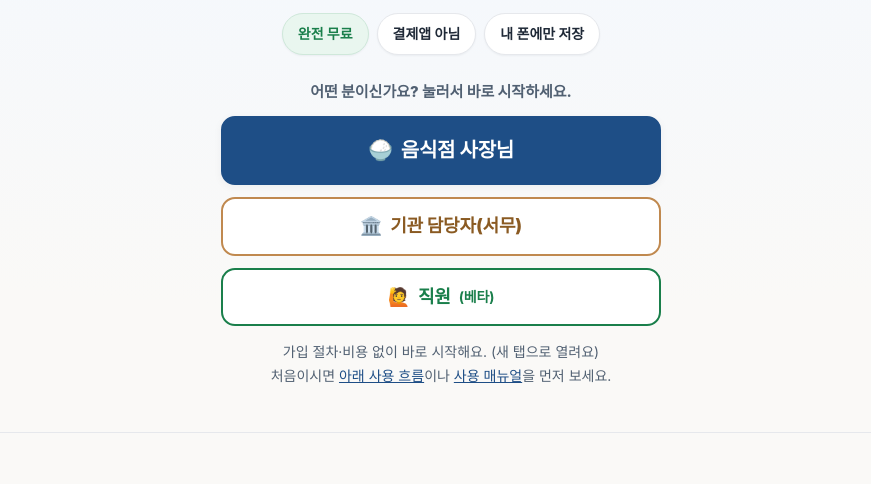
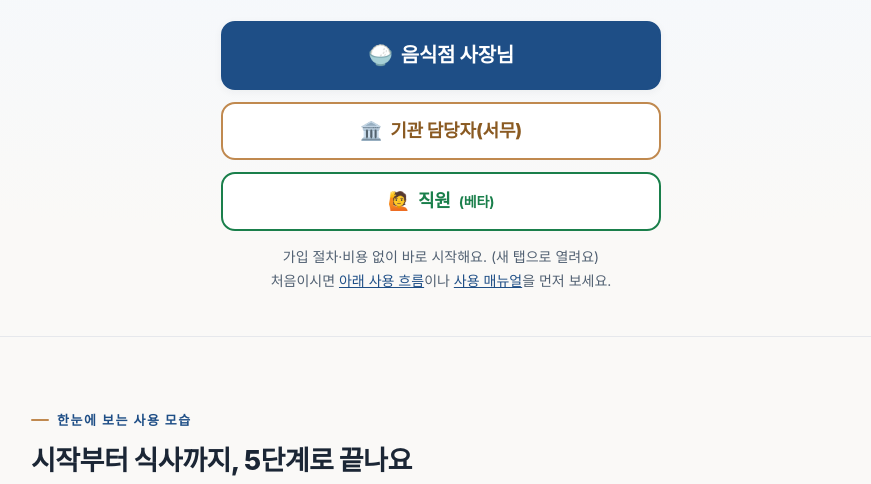
Before and after one commit to NULMARU/Prepaid_PWA, a website: page homepage/index.html in a window 1280 px wide. Shown: the part 230-714 px from the top of the page, without its empty margins (199-1070 px from the left). Drawn offline with Linux system fonts and the light colour scheme.

Commit message:
랜딩 히어로 칩·역할 안내 문구 삭제 + 기관 안내서 개인정보처리방침 링크 교정
- 히어로: '완전 무료/결제앱 아님/내 폰에만 저장' 칩과 '어떤 분이신가요?' 줄 삭제
  (죽은 .chips/.chip/.hero-role CSS도 제거, 부제 하단 여백 보정).
- docs/manual-agency.html: '개인정보처리방침(초안) → PRIVACY_POLICY.md' 링크를
  확정본 privacy.html로 교체(+이용약관, 시행 2026-07-06 표기). 동의 문구 설명에서
  '법률 검토 후 확정됩니다' 문구 제거.
- 전 서피스 점검: 다른 개인정보처리방침 링크(음식점 앱·담당자 웹·홈페이지·직원
  안내서·기관 안내문)는 모두 docs/privacy.html로 정상. md 링크는 이 1곳뿐이었음.

Co-Authored-By: Claude Opus 5 (1M context) <noreply@anthropic.com>

```diff
--- a/homepage/index.html
+++ b/homepage/index.html
@@ -93,11 +93,7 @@ header.site nav a:hover{color:var(--primary);background:var(--primary-soft)}
 /* ---------- hero ---------- */
 .hero{background:radial-gradient(120% 90% at 50% -10%,var(--primary-soft) 0%,var(--primary-tint) 42%,var(--bg) 100%);padding:40px 0 44px;text-align:center}
 .hero h1{font-size:40px;font-weight:800;margin:0 0 var(--s3);letter-spacing:-.025em}
-.hero .sub{font-size:22px;font-weight:700;color:var(--heading);margin:0 auto var(--s4);line-height:1.45;max-width:520px}
-.chips{display:flex;gap:8px;justify-content:center;flex-wrap:wrap;margin:0 0 var(--s6)}
-.chip{background:var(--card);border:1px solid var(--line);border-radius:999px;padding:8px 15px;font-size:14px;font-weight:700;color:var(--text);box-shadow:var(--shadow-xs)}
-.chip.free{background:var(--ok-soft);border-color:var(--ok-line);color:var(--ok)}
-.hero-role{font-size:15px;font-weight:800;color:var(--muted);margin:0 0 var(--s3)}
+.hero .sub{font-size:22px;font-weight:700;color:var(--heading);margin:0 auto var(--s6);line-height:1.45;max-width:520px}
 .hero-cta{display:flex;flex-direction:column;gap:12px;max-width:440px;margin:0 auto}
 .hero-hint{font-size:14px;color:var(--muted);margin:14px 0 0;line-height:1.7}
 
@@ -287,12 +283,6 @@ body.has-sticky{padding-bottom:84px}
   <div class="wrap">
     <h1>밥장부</h1>
     <p class="sub">단체 손님·직원 식대 장부,<br>수첩 대신 폰으로</p>
-    <div class="chips">
-      <span class="chip free">완전 무료</span>
-      <span class="chip">결제앱 아님</span>
-      <span class="chip">내 폰에만 저장</span>
-    </div>
-    <p class="hero-role">어떤 분이신가요? 눌러서 바로 시작하세요.</p>
     <div class="hero-cta">
       <a class="btn btn-primary btn-lg" href="https://app.bapjangbu.com/" target="_blank" rel="noopener"><span aria-hidden="true">🍚</span> 음식점 사장님</a>
       <a class="btn btn-agency" href="https://agency.bapjangbu.com" target="_blank" rel="noopener"><span aria-hidden="true">🏛️</span> 기관 담당자(서무)</a>
```
Also changed, not shown: docs/manual-agency.html (+2 -2 lines).
